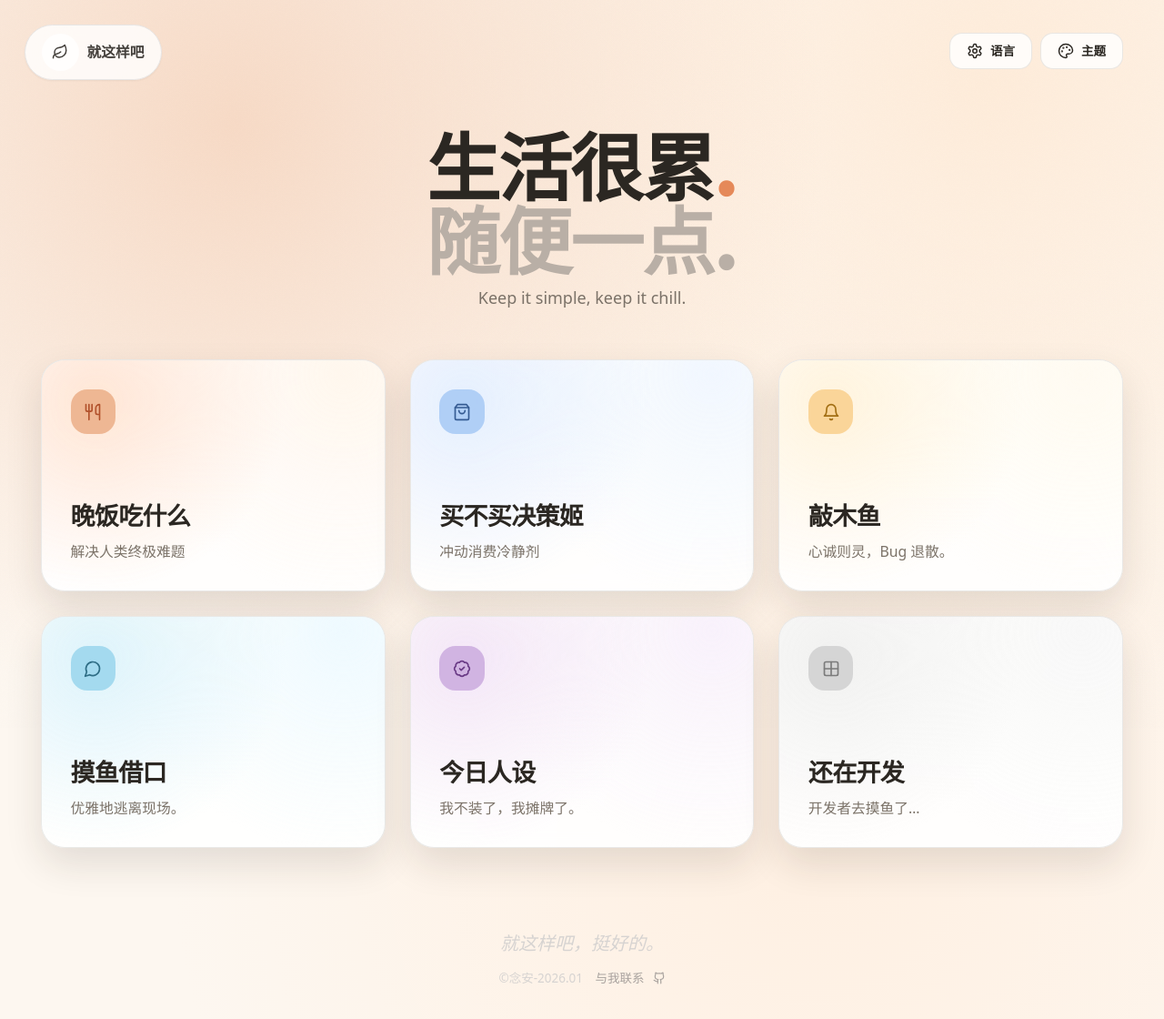
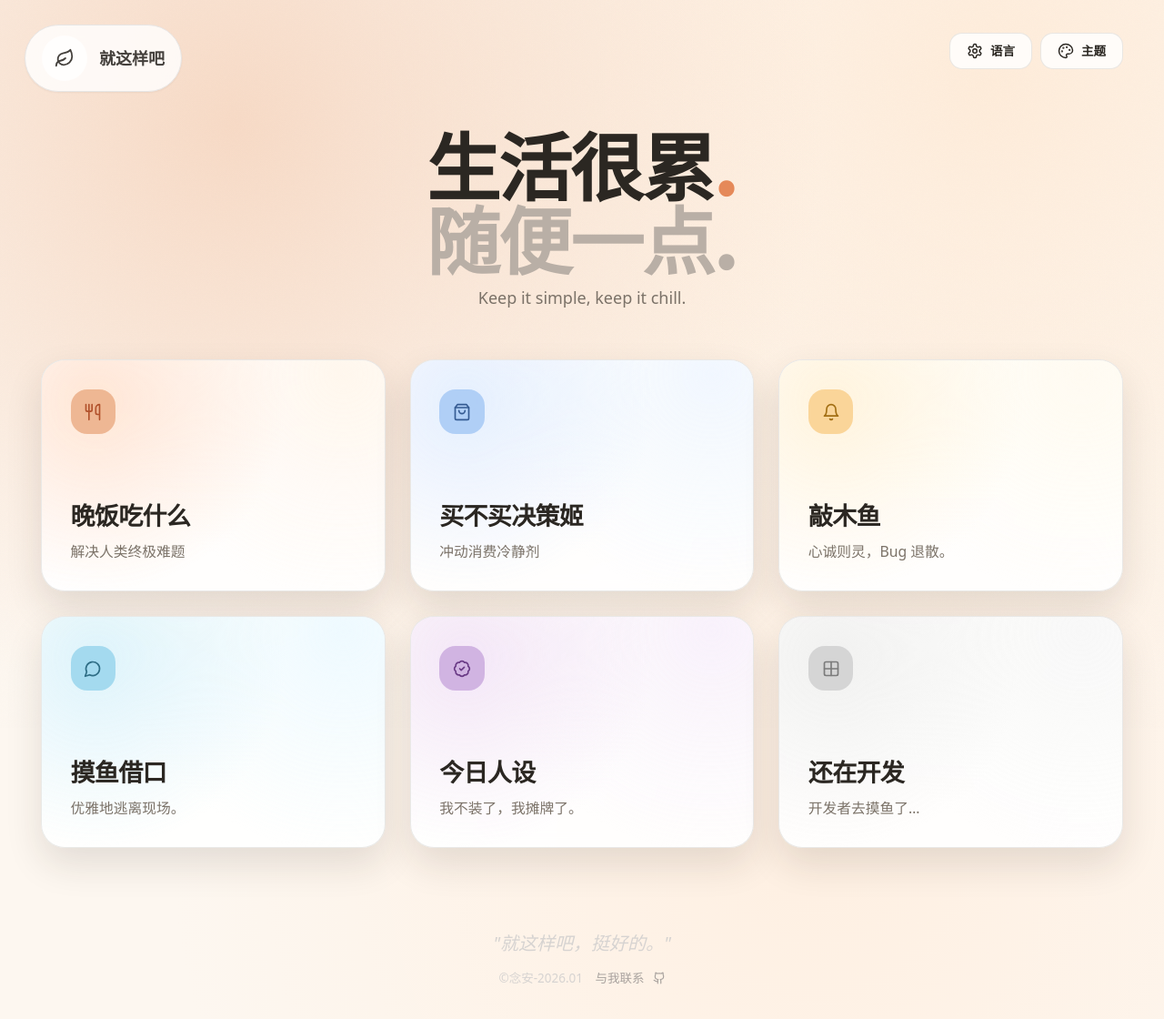
Before and after one commit to dandan1232/Just-Like-This, a React (Vite) app: page / in a window 1280 px wide. Shown: the top 1120 px of the page at 91% size. Built offline with nearby package versions, Linux system fonts and the light colour scheme.

Commit message:
Polish logo size and footer quote

```diff
--- a/src/App.jsx
+++ b/src/App.jsx
@@ -43,7 +43,7 @@ const TRANSLATIONS = {
       close: "关闭",
     },
     footer: {
-      tagline: "就这样吧，挺好的。",
+      tagline: "\"就这样吧，挺好的。\"",
       copyright: "©念安-2026.01",
       contact: "与我联系",
     },
@@ -359,7 +359,7 @@ const TRANSLATIONS = {
       close: "Close",
     },
     footer: {
-      tagline: "Just like this, it's fine.",
+      tagline: "\"Just like this, it's fine.\"",
       copyright: "©Nianan-2026.01",
       contact: "Contact me",
     },
@@ -858,7 +858,6 @@ function App() {
       return (
         <div className="space-y-6 md:space-y-8">
           <div className="relative text-center">
-            <span className="chip tool-chip">{t.grid.label}</span>
             <h2 className="mt-3 text-2xl font-black tracking-tighter md:text-3xl">
               {t.tools.dinner.title}
             </h2>
@@ -967,7 +966,6 @@ function App() {
       return (
         <div className="space-y-6">
           <div className="relative text-center">
-            <span className="chip tool-chip">{t.grid.label}</span>
             <h2 className="buy-title">{t.tools.buy.title}</h2>
           </div>
           <div className="buy-panel">
@@ -993,7 +991,6 @@ function App() {
       return (
         <div className="space-y-4">
           <div className="relative">
-            <span className="chip tool-chip">{t.grid.label}</span>
             <h2 className="mt-3 text-2xl font-black tracking-tighter">
               {t.tools.fish.title}
             </h2>
@@ -1055,7 +1052,6 @@ function App() {
       return (
         <div className="space-y-4">
           <div className="relative">
-            <span className="chip tool-chip">{t.grid.label}</span>
             <h2 className="mt-3 text-2xl font-black tracking-tighter">
               {t.tools.excuse.title}
             </h2>
@@ -1077,7 +1073,6 @@ function App() {
       return (
         <div className="space-y-4">
           <div className="relative">
-            <span className="chip tool-chip">{t.grid.label}</span>
             <h2 className="mt-3 text-2xl font-black tracking-tighter">
               {t.tools.persona.title}
             </h2>
@@ -1138,16 +1133,16 @@ function App() {
       <button
         type="button"
         onClick={handleCloseTool}
-        className="group fixed left-6 top-6 z-50 flex items-center gap-2 rounded-full border border-stone-200 bg-white/80 px-4 py-2 shadow-sm backdrop-blur-xl"
+        className="group fixed left-6 top-6 z-50 flex items-center gap-3 rounded-full border border-stone-200 bg-white/80 px-4 py-2.5 shadow-sm backdrop-blur-xl"
         aria-label={t.appName}
       >
-        <span className="flex h-9 w-9 items-center justify-center rounded-full bg-white/70">
+        <span className="flex h-11 w-11 items-center justify-center rounded-full bg-white/70">
           <Leaf
-            size={18}
+            size={22}
             className="text-stone-700 transition-transform duration-200 group-hover:rotate-12"
           />
         </span>
-        <span className="text-sm font-semibold text-stone-700">{t.appName}</span>
+        <span className="text-base font-semibold text-stone-700">{t.appName}</span>
       </button>
 
       <div
```
